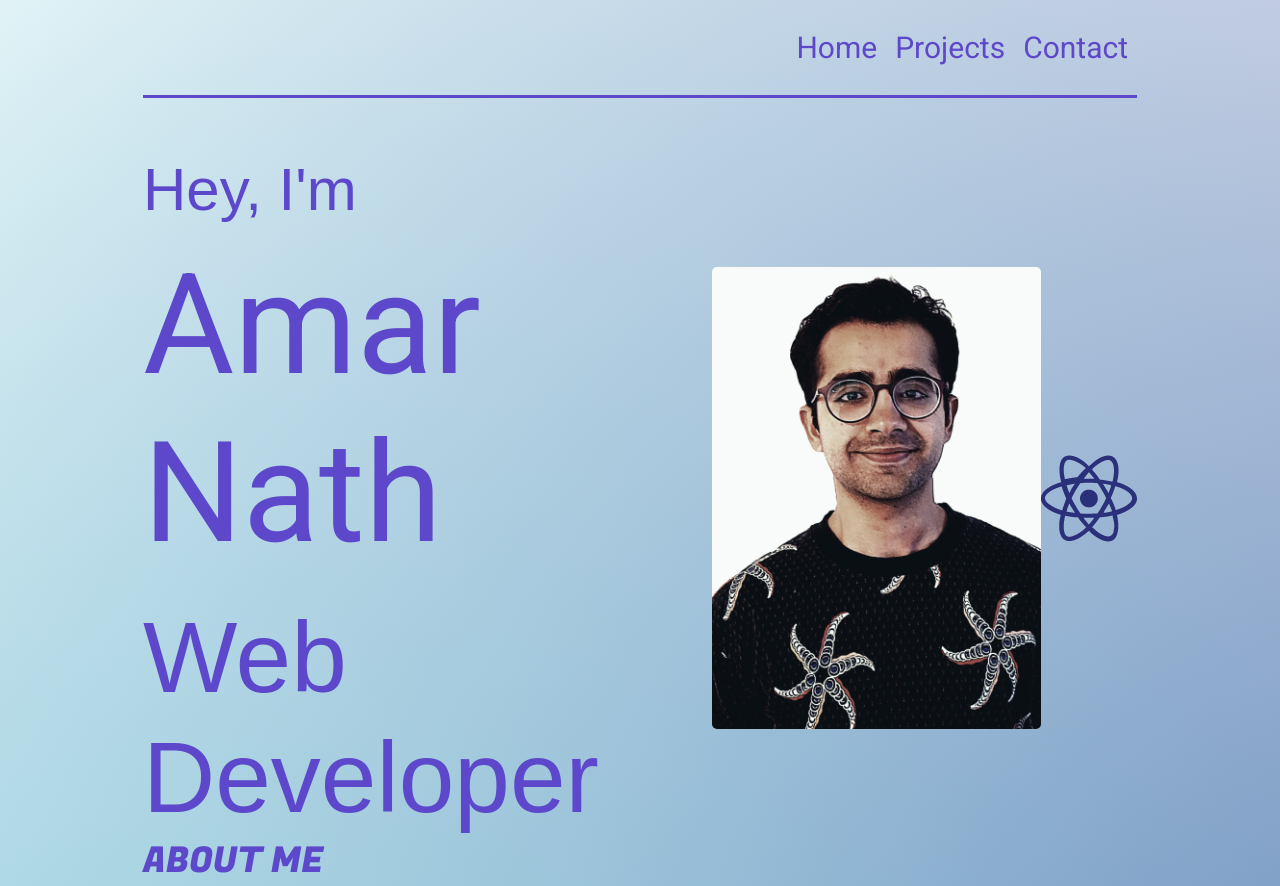
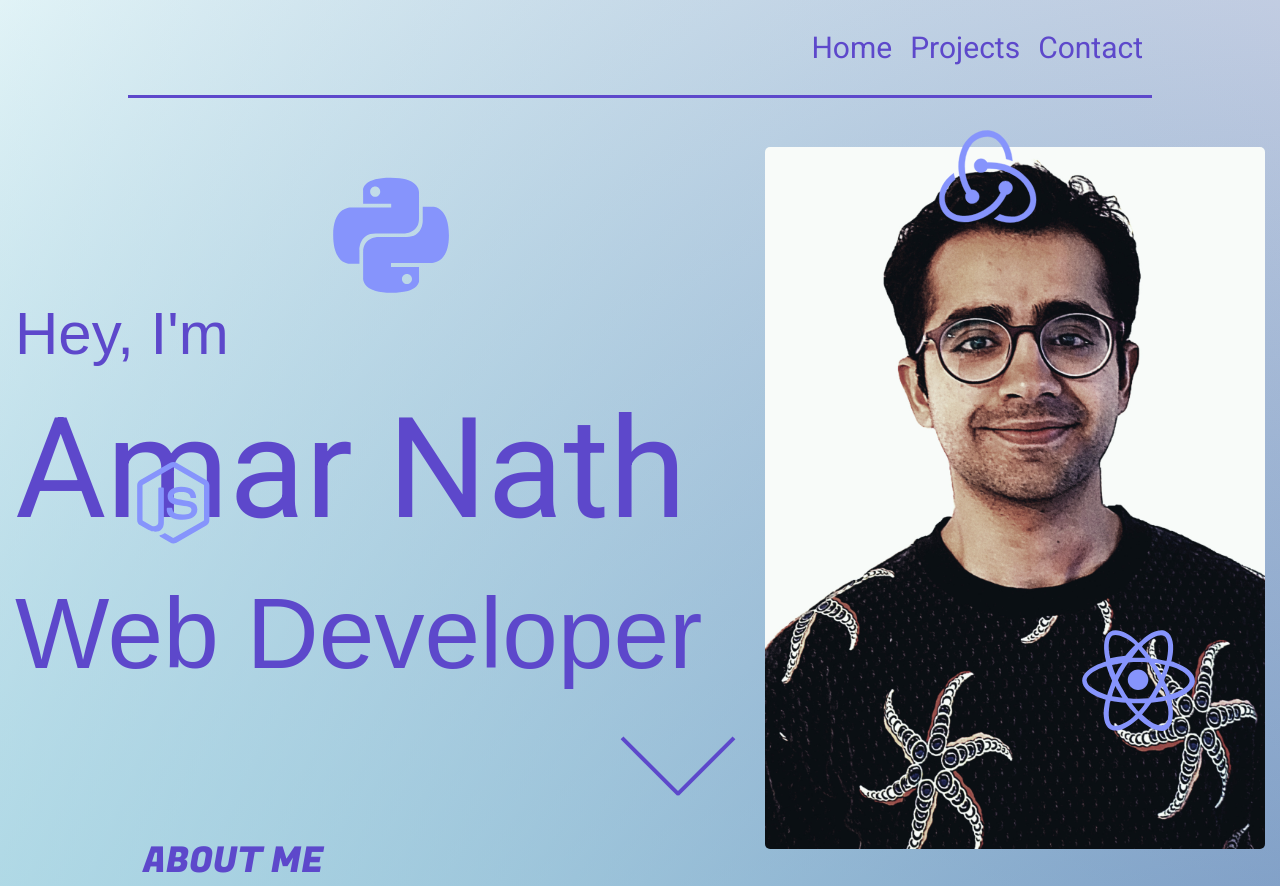
Before and after one commit to a3nath/portfolioweb, a website: page index.html in a window 1280 px wide. Shown: the top 886 px of the page. Drawn offline with nearby package versions, Linux system fonts and the light colour scheme; a web font is replaced by a local one.

Commit message:
icons arrow hover

```diff
--- a/index.html
+++ b/index.html
@@ -29,13 +29,13 @@
     </div> -->
 </head>
 <body>
-    <header class="cover container" id="home">
-        <nav class='header-nav'>
+    <header class="cover " id="home">
+        <nav class='header-nav container'>
             <a class='header-link' href="#home">Home</a>
             <a class='header-link'  href="#projects">Projects</a>
             <a class='header-link'  href="#contact">Contact</a>
         </nav>
-        <div class="intro-container intro-1">
+        <div class="intro-container container intro-1">
             <div class="intro-box">
                 <h3 class='intro-greet intro-text'>Hey, I'm</h3>
                 <span><h1 class='intro-name intro-text'> Amar Nath</h1></span>
@@ -66,10 +66,15 @@
                     </a>
                 </li>
             </ul>
-            <div class='svg-wrap wrap-react wrap-up'>
-                <img src='./assets/react-logo.png' class='svg mobile-svg' >
+            <div class="arrow">
+                <div class="arrow-top"></div>
+                <div class="arrow-bottom"></div>
             </div>
         </div>
+        <img class='svg-img img-python' src='./assets/python-seeklogo.svg'>
+        <img class='svg-img img-redux' src='./assets/redux-seeklogo.svg'>
+        <img class='svg-img img-react' src='./assets/react.svg'>
+        <img class='svg-img img-node' src='./assets/node-js.svg'>
 
         <!-- <div id='cover' class='cover container'> -->
             <!-- <div class="svg-container-mobile svg-containers">
--- a/styles/styles.css
+++ b/styles/styles.css
@@ -56,10 +56,15 @@ i {
 
 /* cover */
 
+.container{
+    width: 80%;
+    max-width: 1400px;
+}
+
 .cover{
     height: var(--view-port);
+    position: relative;
 }
-
 
 
 .header-nav {
@@ -87,10 +92,7 @@ i {
 } */
 
 
-.container{
-    width: 80%;
-    max-width: 1400px;
-}
+
 
 /* intro */
 
@@ -100,6 +102,7 @@ i {
     justify-content: space-between;
     align-items: center;
     height: 100%;
+    position: relative;
 }
 
 
@@ -121,6 +124,125 @@ i {
     font-family: 'Zen Kurenaido', sans-serif;
 
 }
+
+.svg-img{
+    position: absolute;
+}
+
+
+.img-python{
+    top: 20%;
+    left: 25%;
+    width: 150px;
+    height: 150px;
+}
+
+.img-redux{
+    top: 15%;
+    right: 15%;
+    width: 200px;
+    height: 120px;
+}
+
+.img-react{
+    bottom: 6%;
+    right: 5%;
+    width: 150px;
+    height: 150px;
+}
+
+.img-node{
+    bottom: 30%;
+    left: 5%;
+    width: 200px;
+    height: 100px;
+}
+
+/* arrow */
+
+.arrow {
+    cursor: pointer;
+    height: 120px;
+    left: 50%;
+    position: absolute;
+    bottom: 10%;
+    transform: rotate(90deg);
+    transition: transform .1s;
+    width: 80px;
+    animation-delay: 1s;
+    animation-duration: 5s;
+    animation-fill-mode: both;
+    animation-name: bounce;
+    animation-timing-function: linear;
+    animation-iteration-count: 1;
+}
+
+.arrow-top, .arrow-bottom{
+      background-color: #5d48cb;
+      height: 4px;
+      left: -5px;
+      position: absolute;
+      top: 50%;
+      width: 100%;
+}
+
+.arrow-top {
+    transform: rotate(45deg);
+    transform-origin: bottom right;
+}
+
+.arrow-bottom {
+    transform: rotate(-45deg);
+    transform-origin: top right;
+}
+
+.arrow-top:after, .arrow-bottom:after {
+    background-color: #fff;
+    content: "";
+    height: 100%;
+    position: absolute;
+    top: 0;
+    transition: all 0.15s;
+}
+
+.arrow-top:after {
+    left: 100%;
+    right: 0;
+    transition-delay: 0s;
+}
+
+.arrow-bottom:after {
+    left: 0;
+    right: 100%;
+    transition-delay: 0.15s;
+}
+
+.arrow:hover .arrow-top:after {
+    left: 0;
+    transition-delay: 0.15s;
+}
+.arrow:hover .arrow-bottom:after {
+    right: 0;
+    transition-delay: 0s;
+}
+/* .arrow:active {
+transform: translateX(-50%) translateY(-50%) scale(0.9);
+} */
+
+/*
+
+@keyframes bounce {
+	0%, 20%, 50%, 80%, 100% {
+    transform: translateY(0);
+  }
+	40% {
+    transform: translateY(-30px);
+  }
+	60% {
+    transform: translateY(-15px);
+  }
+} */
+
 
 /*  */
 
```
Also changed, not shown: assets/node-js.svg (added), assets/python-seeklogo.svg (added), assets/react.svg (added), assets/redux-seeklogo.svg (added).
